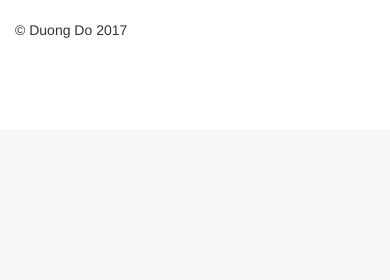
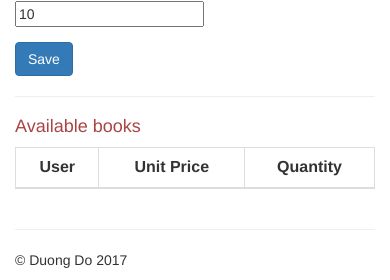
Before and after one commit to duongdo27/bookexchange, a Django app: page /book_detail/1 in a window 390 px wide. Shown: the part 715-995 px from the top of the page. Before the commit the page ends 753 px from the top, so only its background shows below. Run offline with Django 3.2, Linux system fonts and the light colour scheme; a user stored in the database is signed in; tables that the repository leaves empty hold one stand-in row (values such as "Sample post"); lists and menus that the app fills with data are empty; some libraries are stand-ins or nearby versions.

Commit message:
Add userbook with detail

```diff
--- a/textbook/templates/book_detail.html
+++ b/textbook/templates/book_detail.html
@@ -1,11 +1,13 @@
 {% extends "base.html" %}
 
 {% block content %}
-
+<div class="row">
+    <div class="col-sm-6">
         <h2>{{ object.name }}</h2>
         <h4 class="text-info">ISBN: {{ object.isbn }}</h4>
         <h4 class="text-danger">Author: {{ object.author }}</h4>
         <img src="http://images.amazon.com/images/P/{{ object.isbn }}.01._SCLZZZZZZZ_.jpg">
+
 
         <hr>
         <h4>Couses used:</h4>
@@ -14,13 +16,46 @@
             <li>{{ section }}</li>
             {% endfor %}
         </ul>
-<hr>
-<form method="post">
+    </div>
+
+    <div class="col-sm-6">
+        <h4 class="text-danger">Your book</h4>
+
+        <form class="form-horizontal" method="post">
             {% csrf_token %}
-    {{ form }}
-    <input type="submit" value="Submit">
+
+            <div class="text-danger">{{ form.non_field_errors }}</div>
+
+            {% for field in form %}
+            <div class="form-group row">
+                <div class="col-sm-4">{{ field.label_tag }}</div>
+                <div class="col-sm-8">{{ field }}</div>
+            </div>
+
+            {% endfor %}
+
+            <input type="submit" class="btn btn-primary" value="Save">
         </form>
 
+        <hr>
+        <h4 class="text-danger">Available books</h4>
+        <table id="books" class="table table-bordered table-hover">
+        <thead>
+        <tr>
+            <th class="col-sm-4 text-center">User</th>
+            <th class="col-sm-4 text-center">Unit Price</th>
+            <th class="col-sm-4 text-center">Quantity</th>
+        </tr>
+        </thead>
+        {% for user, price, quantity in other_data %}
+        <tr>
+            <td class="col-sm-4 text-center">{{ user }}</td>
+            <td class="col-sm-4 text-center">{{ price }}</td>
+            <td class="col-sm-4 text-center">{{ quantity }}</td>
+        </tr>
 
-
+        {% endfor %}
+        </table>
+    </div>
+</div>
 {% endblock %}
--- a/textbook/views.py
+++ b/textbook/views.py
@@ -1,7 +1,6 @@
 from django.views.generic import TemplateView, DetailView, ListView, UpdateView
 from .models import Book, Section, BookSection, UserBook
 from .form import UserBookForm
-from django.shortcuts import redirect
 import ipdb
 
 
@@ -23,11 +22,15 @@ class BookDetailView(DetailView):
         section_data = [x.section.__repr__()
                         for x in BookSection.objects.filter(book=self.object)]
         context['section_data'] = section_data
+
         user_book = UserBook.objects.filter(user=self.request.user, book=self.object).first()
         if user_book is None:
             user_book = UserBook.objects.create(user=self.request.user, book=self.object)
         form = UserBookForm(user_book.__dict__)
         context['form'] = form
+
+        other_users_books = UserBook.objects.filter(book=self.object).exclude(user=self.request.user)
+        context['other_data'] = [(x.user.username or x.user.firstname + x.user.lastname, x.unit_price, x.quantity) for x in other_users_books]
         return context
 
     def post(self, request, *args, **kwargs):
```
Lines whose indentation alone changed are shown as unchanged.
